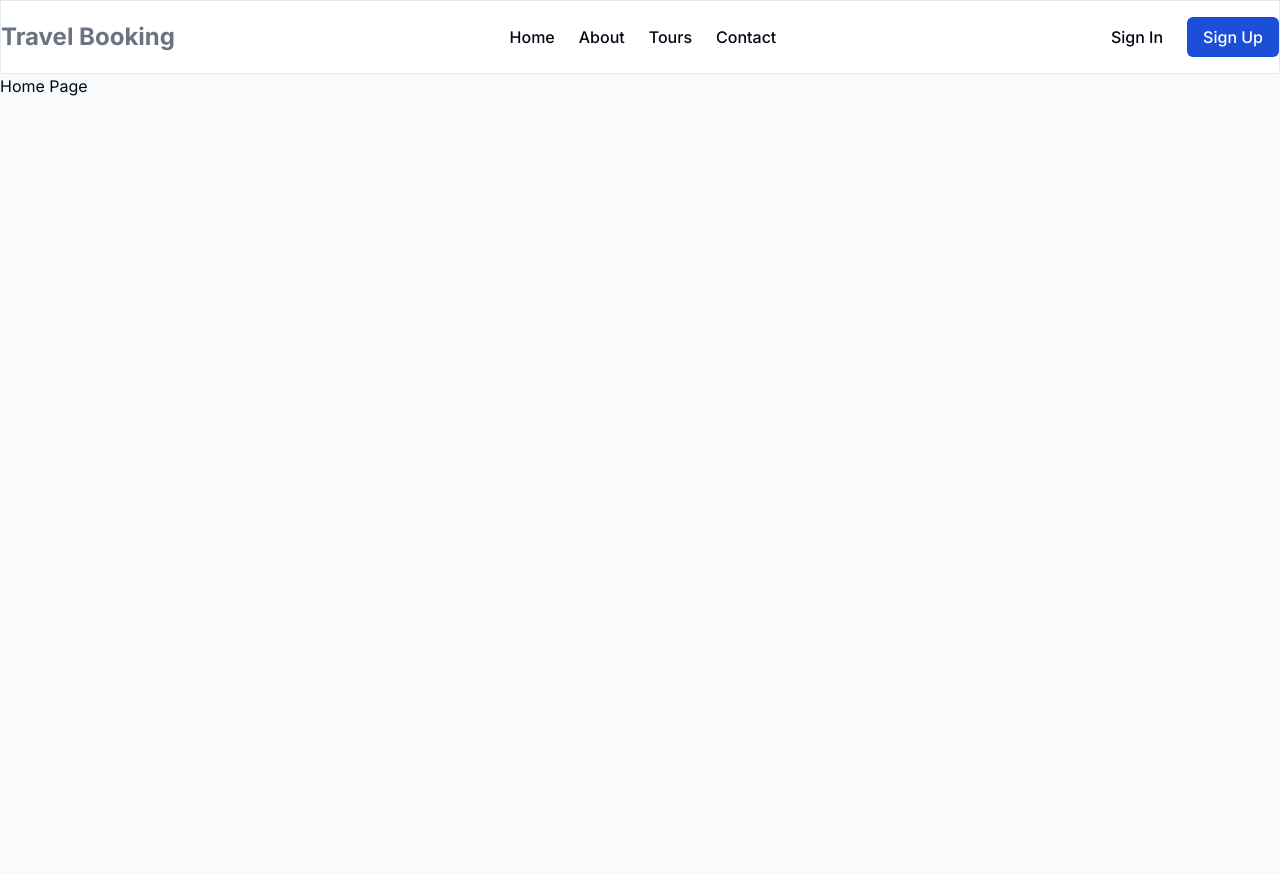
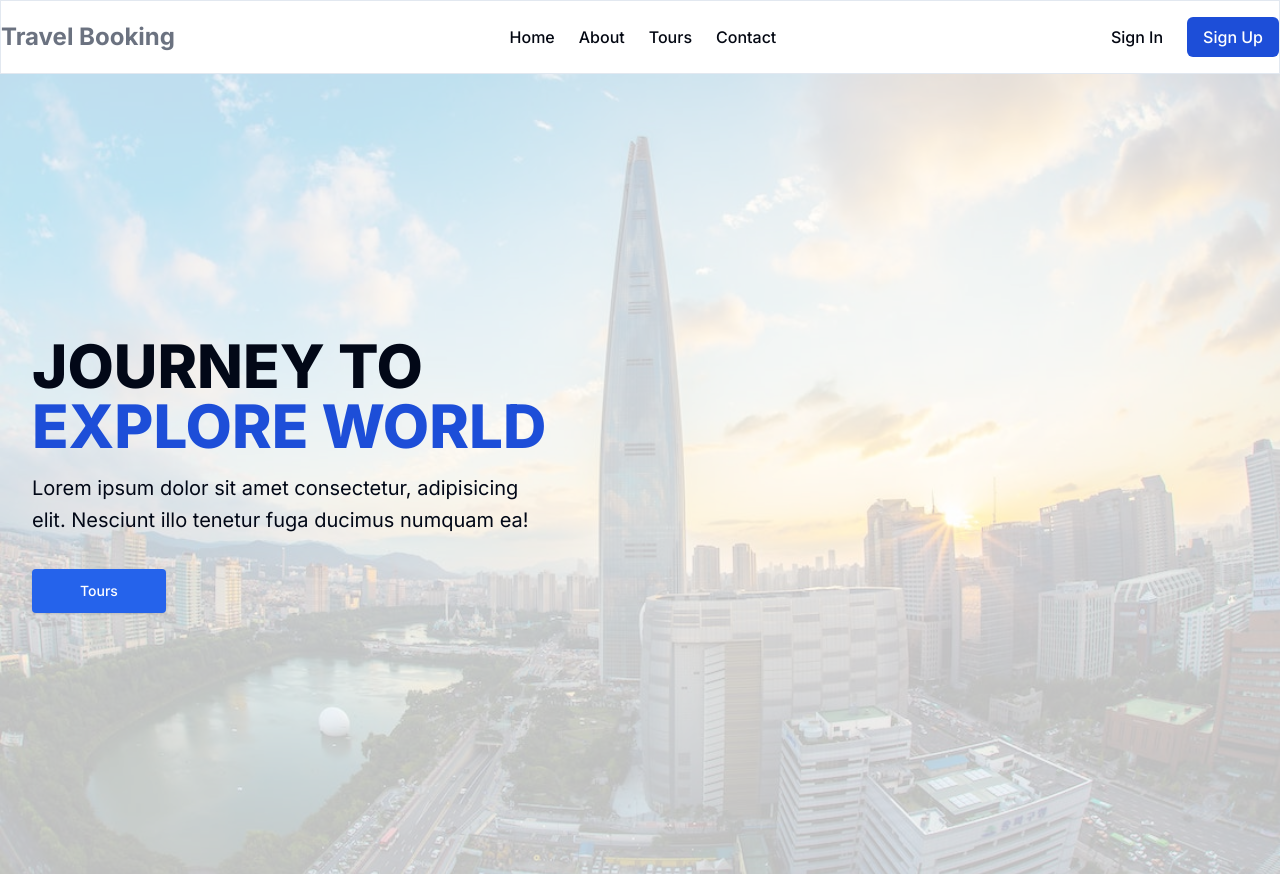
Before and after one commit to alegongu/booking-next, a Next.js app: page / in a window 1280 px wide. Before the commit the page ends 800 px from the top, so only its background shows below. Built offline with nearby package versions, Linux system fonts and the light colour scheme.

Commit message:
Add Hero Section Component

```diff
--- a/src/app/page.tsx
+++ b/src/app/page.tsx
@@ -1,7 +1,9 @@
+import Hero from "@/components/shared/Hero";
+
 export default function Home() {
   return (
-    <main>
-      <h1>Home Page</h1>
+    <main className="flex flex-col">
+      <Hero />
     </main>
   );
 }
--- /dev/null
+++ b/src/components/shared/Hero.tsx
@@ -0,0 +1,40 @@
+import Image from "next/image";
+import Link from "next/link";
+import bgHero from "../../../public/bghero.jpg";
+
+const Hero = () => {
+  return (
+    <section className="relative h-full">
+      <Image src={bgHero} className="object-cover -z-20" alt="Bg Hero" fill />
+
+      <div className="absolute inset-0 bg-white/75 sm:from-white/95 sm:to-white/25 ltr:sm:bg-gradient-to-r rtl:sm:bg-gradient-to-l -z-10"></div>
+
+      <div className="relative mx-auto max-w-screen-xl px-4 py-32 sm:px-6 lg:flex lg:h-screen lg:items-center lg:px-8">
+        <div className="max-w-xl ltr:sm:text-left rtl:sm:text-right">
+          <h1 className="text-3xl font-extrabold sm:text-6xl uppercase">
+            Journey to
+            <strong className="block font-extrabold text-blue-700">
+              explore world
+            </strong>
+          </h1>
+
+          <p className="mt-4 max-w-lg sm:text-xl/relaxed">
+            Lorem ipsum dolor sit amet consectetur, adipisicing elit. Nesciunt
+            illo tenetur fuga ducimus numquam ea!
+          </p>
+
+          <div className="mt-8 flex flex-wrap gap-4 text-center">
+            <Link
+              href="/tours"
+              className="block w-full rounded bg-blue-600 px-12 py-3 text-sm font-medium text-white shadow hover:bg-blue-700 focus:outline-none focus:ring active:bg-blue-500 sm:w-auto"
+            >
+              Tours
+            </Link>
+          </div>
+        </div>
+      </div>
+    </section>
+  );
+};
+
+export default Hero;
--- a/src/components/shared/Navbar.tsx
+++ b/src/components/shared/Navbar.tsx
@@ -14,13 +14,13 @@ const Navbar = () => {
                 <Link href="/">Home</Link>
               </li>
               <li className="text-md text-gray-950 font-medium">
-                <Link href="/">About</Link>
+                <Link href="/about">About</Link>
               </li>
               <li className="text-md text-gray-950 font-medium">
-                <Link href="/">Tours</Link>
+                <Link href="/tours">Tours</Link>
               </li>
               <li className="text-md text-gray-950 font-medium">
-                <Link href="/">Contact</Link>
+                <Link href="/contact">Contact</Link>
               </li>
             </ul>
           </nav>
```
Also changed, not shown: public/bghero.jpg (added).
